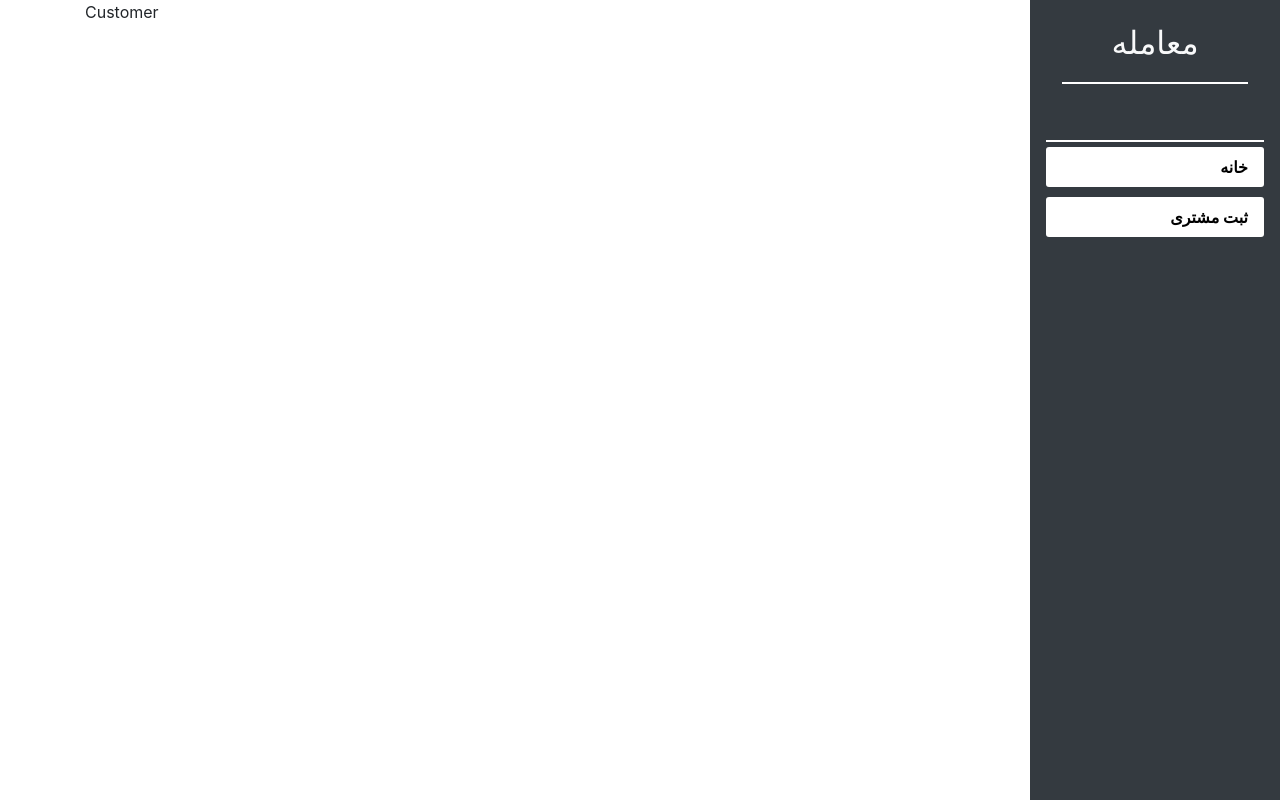
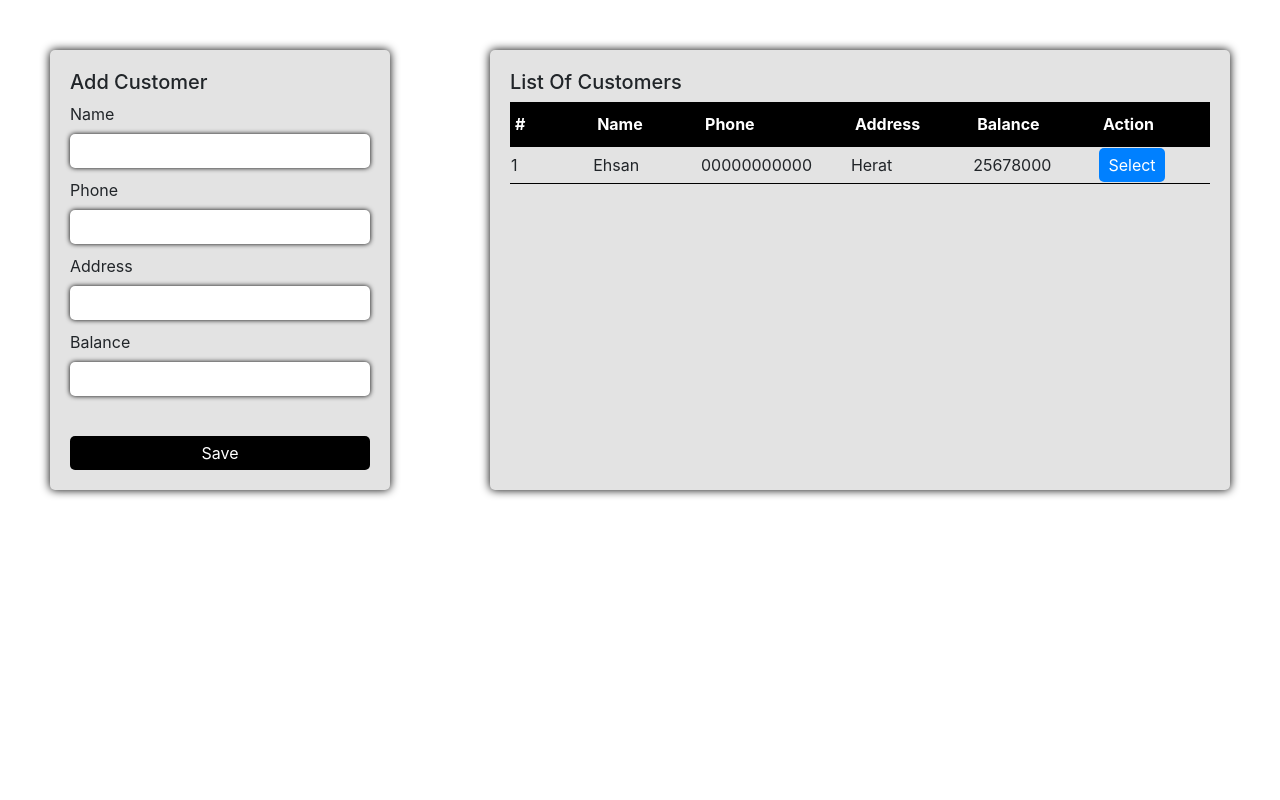
Before and after one commit to Ehsan2022/07-sarafi, a React (Create React App) app: page /customer in a window 1280 px wide. Built offline with nearby package versions, Linux system fonts and the light colour scheme.

Commit message:
customer add form , table for showing created

```diff
--- a/src/App.js
+++ b/src/App.js
@@ -1,25 +1,48 @@
+/** @format */
+
 // src/App.js
-import React from 'react';
-import { BrowserRouter as Router, Route, Routes } from 'react-router-dom';
-import Sidebar from './Sidebar'; // Import Sidebar component
-import Home from './Home'; // Import Home component
-import Customer from './Customer'; // Import About component
+import React from "react";
 
-const App = () => {
+export default function App() {
   return (
-    <Router>
-      <div className="d-flex">
-        <Sidebar /> {/* Render Sidebar */}
-        <div className="container">
-          <Routes>
-            <Route path="/" element={<Home />} />
-            <Route path="/home" element={<Home />} />
-            <Route path="/customer" element={<Customer />} />
-          </Routes>
-        </div>
+    <div className="body">
+      <div className="customer-form">
+        <form>
+          <h5>Add Customer</h5>
+          <label>Name</label>
+          <input type="text" />
+          <label>Phone</label>
+          <input type="text" />
+          <label>Address</label>
+          <input type="text" />
+          <label>Balance</label>
+          <input type="text" />
+
+          <button className="save-btn">Save</button>
+        </form>
       </div>
-    </Router>
+      <div className="customer-list">
+      <h5>List Of Customers</h5>
+
+        <table>
+          <tr className="table-heading">
+            <th>#</th>
+            <th>Name</th>
+            <th>Phone</th>
+            <th>Address</th>
+            <th>Balance</th>
+            <th>Action</th>
+          </tr>
+          <tr>
+            <td>1</td>
+            <td>Ehsan</td>
+            <td>00000000000</td>
+            <td>Herat</td>
+            <td>25678000</td>
+            <td><button className="select-customer-btn">Select</button></td>
+          </tr>
+        </table>
+      </div>
+    </div>
   );
-};
-
-export default App;
+}
--- a/src/Customer.js
+++ /dev/null
@@ -1,11 +0,0 @@
-/** @format */
-
-import React from "react";
-
-export default function Customer() {
-  return (
-    <>
-      <div>Customer</div>
-    </>
-  );
-}
--- a/src/Home.js
+++ /dev/null
@@ -1,11 +0,0 @@
-/** @format */
-
-import React from "react";
-
-export default function Home() {
-  return (
-    <>
-      <div>home</div>
-    </>
-  );
-}
--- a/src/Sidebar.js
+++ /dev/null
@@ -1,77 +0,0 @@
-/** @format */
-
-import React from 'react';
-import { Link } from 'react-router-dom'; // Import Link from React Router
-import './index.css'; // For custom styles
-
-const Sidebar = () => {
-  return (
-    <>
-      {/* Sidebar for large screens */}
-      <div className="d-none d-lg-block sidebar bg-dark text-light p-3">
-        <Link className="nav-link text-light" to="/">
-          <h2 className="text-center">معامله</h2>
-        </Link>
-        <ul className="nav flex-column">
-          <li className="nav-item">
-            <Link className="nav-link" to="/home">
-              خانه
-            </Link>
-          </li>
-          <li className="nav-item">
-            <Link className="nav-link" to="/customer">
-              ثبت مشتری
-            </Link>
-          </li>
-        </ul>
-      </div>
-
-      {/* Navbar for small screens */}
-      <nav className="navbar navbar-expand-lg navbar-dark bg-dark d-lg-none">
-        <Link className="navbar-brand" to="/">
-          معامله
-        </Link>
-        <button
-          className="navbar-toggler open"
-          type="button"
-          data-bs-toggle="collapse"
-          data-bs-target="#sidebarNav"
-          aria-controls="sidebarNav"
-          aria-expanded="false"
-          aria-label="Toggle navigation"
-        >
-          <span className="navbar-toggler-icon"></span>
-        </button>
-        <div className="collapse" id="sidebarNav">
-          <div className="sidebar-mobile bg-dark text-light p-3">
-            <button
-              className="navbar-toggler close"
-              type="button"
-              data-bs-toggle="collapse"
-              data-bs-target="#sidebarNav"
-              aria-controls="sidebarNav"
-              aria-expanded="false"
-              aria-label="Toggle navigation"
-            >
-              <span role='img' aria-label='icon'>❌</span>
-            </button>
-            <ul className="nav flex-column pt-4">
-              <li className="nav-item">
-                <Link className="nav-link" to="/home">
-                  خانه
-                </Link>
-              </li>
-              <li className="nav-item">
-                <Link className="nav-link" to="/customer">
-                  ثبت مشتری
-                </Link>
-              </li>
-            </ul>
-          </div>
-        </div>
-      </nav>
-    </>
-  );
-};
-
-export default Sidebar;
--- a/src/index.css
+++ b/src/index.css
@@ -1,68 +1,111 @@
-/**
- * Sidebar.css
- *
- * @format
- */
-a h2 {
-  border-bottom: 2px solid white;
-  padding-bottom: 20px;
+/** @format */
+
+.body {
+  display: flex;
 }
-.sidebar {
-  height: 100vh;
-  position: fixed;
-  top: 0;
-  right: 0;
-  width: 250px; /* Adjust width as needed */
-  transition: all 0.3s ease;
+.customer-form {
+  background-color: rgb(227, 227, 227);
+  padding: 20px;
+  border: none;
+  box-shadow: 0 0 10px 0.1px black;
+  border-radius: 5px;
+  width: fit-content;
+  margin: 50px;
+  -webkit-border-radius: 5px;
+  -moz-border-radius: 5px;
+  -ms-border-radius: 5px;
+  -o-border-radius: 5px;
 }
+.customer-form input {
+  display: flex;
+  margin-bottom: 10px;
+  width: 300px;
+  height: 34px;
+  border-radius: 5px;
+  box-shadow: 0 0 5px 0.1px black;
+  border: none;
+  background-color: white;
+  -webkit-border-radius: 5px;
+  -moz-border-radius: 5px;
+  -ms-border-radius: 5px;
+  -o-border-radius: 5px;
+}
+.save-btn {
+  border-radius: 5px;
+  border: none;
+  width: 100%;
+  height: 34px;
+  background-color: black;
+  color: white;
+  margin-top: 30px;
+  -webkit-border-radius: 5px;
+  -moz-border-radius: 5px;
+  -ms-border-radius: 5px;
+  -o-border-radius: 5px;
+}
+.save-btn:hover {
+  background-color: rgb(4, 55, 106);
+  transition: 0.2s;
+  -webkit-transition: 0.2s;
+  -moz-transition: 0.2s;
+  -ms-transition: 0.2s;
+  -o-transition: 0.2s;
+}
+.customer-list {
+  background-color: rgb(227, 227, 227);
+  padding: 20px;
+  border: none;
+  box-shadow: 0 0 10px 0.1px black;
+  border-radius: 5px;
+  width: fit-content;
+  margin: 50px;
+  -webkit-border-radius: 5px;
+  -moz-border-radius: 5px;
+  -ms-border-radius: 5px;
+  -o-border-radius: 5px;
+}
+table{
 
-.sidebar-mobile {
-  height: 100vh;
-  position: fixed;
-  top: 0;
-  right: 0;
-  width: 250px; /* Adjust width as needed */
-  transform: translateX(100%);
-  transition: transform 0.3s ease;
 }
+.table-heading{
+  background-color: black;
+  color: white;
+  border-radius: 5px;
+  -webkit-border-radius: 5px;
+  -moz-border-radius: 5px;
+  -ms-border-radius: 5px;
+  -o-border-radius: 5px;
+  th{
+    padding: 10px 5px;
+  }
 
-.collapse.show .sidebar-mobile {
-  transform: translateX(0);
 }
-
-@media (max-width: 991px) {
-  /* Adjust for screen size to match Bootstrap's lg breakpoint */
-  .sidebar {
-    display: none;
-  }
+tr{
+  border-bottom: 1px solid black;
 }
-
-.open {
-  position: fixed;
-  top: 10px;
-  right: 10px;
+th{
+  width: 250px;
 }
-.close {
-  position: fixed;
-  top: 15px;
-  right: 20px;
+td{
+  align-items: end;
 }
-.nav {
-  border-top: 2px solid white;
-  margin-top: 40px;
-  text-align: end;
+.select-customer-btn{
+  border-radius: 5px;
+  border: none;
+  width: 60%;
+  height: 34px;
+  background-color: rgb(0, 128, 255);
+  color: white;
+  -webkit-border-radius: 5px;
+  -moz-border-radius: 5px;
+  -ms-border-radius: 5px;
+  -o-border-radius: 5px;
 }
-.nav-item {
-  background-color: white;
-  border-radius: 3px;
-  margin: 5px 0;
-  -webkit-border-radius: 3px;
-  -moz-border-radius: 3px;
-  -ms-border-radius: 3px;
-  -o-border-radius: 3px;
+.select-customer-btn:hover{
+  background-color: rgb(72, 160, 249);
+  transition:.2s ;
+  -webkit-transition:.2s ;
+  -moz-transition:.2s ;
+  -ms-transition:.2s ;
+  -o-transition:.2s ;
 }
-.nav-link {
-  color: black;
-  text-decoration: none;
-  font-weight: bold;
-}
```
